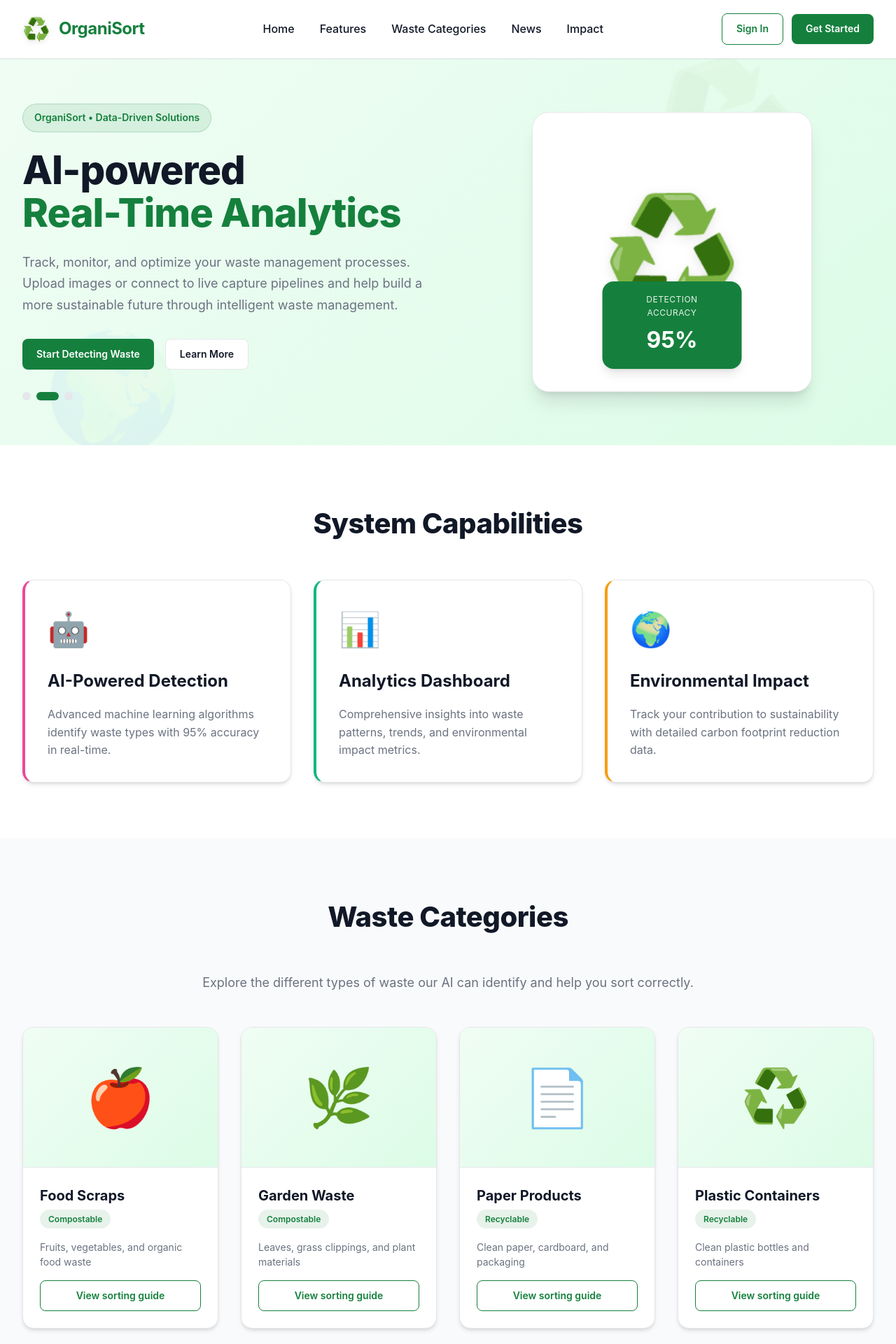
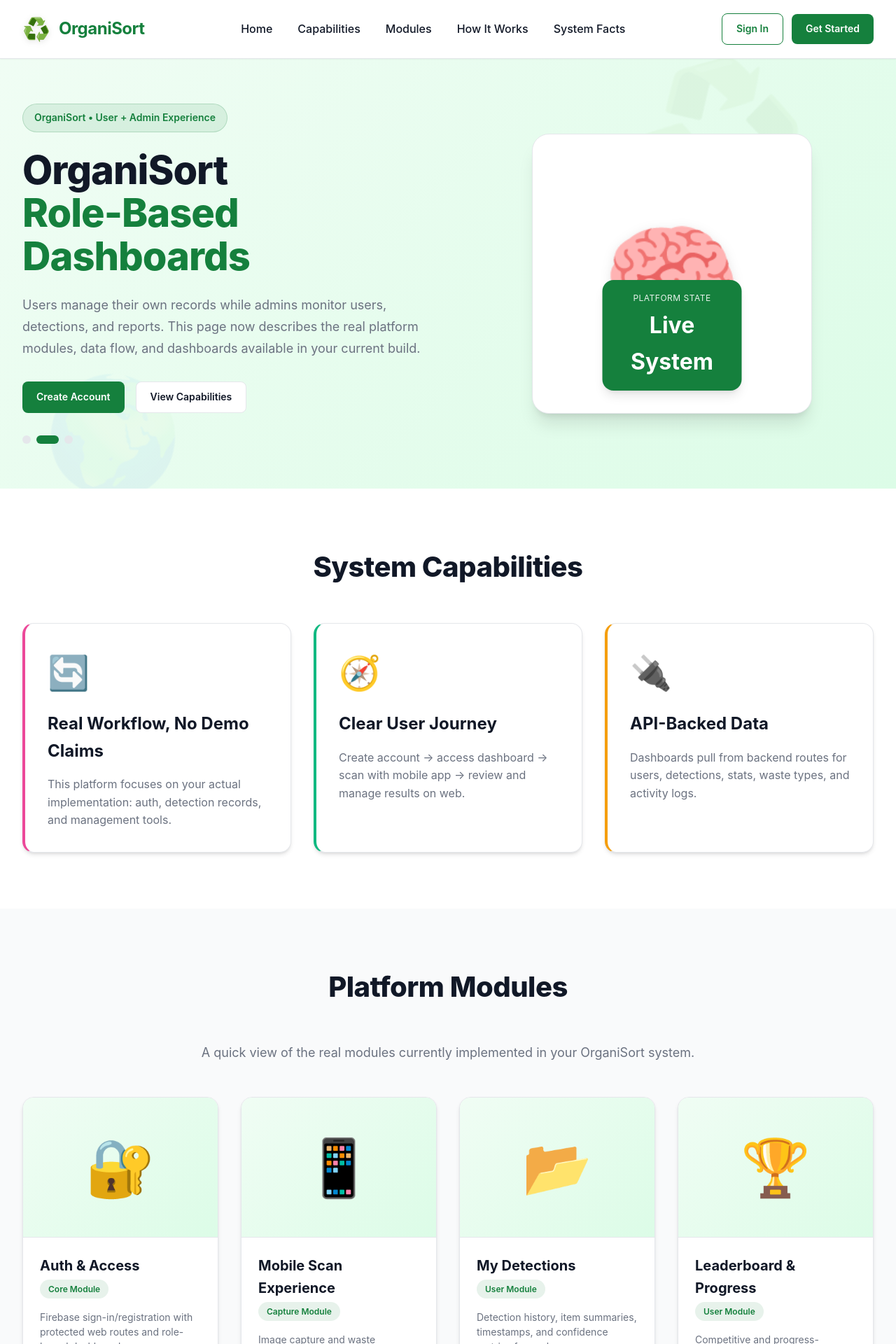
Before and after one commit to ctrlv-ince/organisort, a React (Vite) app in the folder webapp/: page / in a window 1280 px wide. Shown: the top 1920 px of the page at 70% size. Built offline with nearby package versions, Linux system fonts and the light colour scheme; no server answers; the HTML template or start-up script is replaced by a standard one.

Commit message:
modified landing page content

```diff
--- a/webapp/src/pages/Index.jsx
+++ b/webapp/src/pages/Index.jsx
@@ -4,8 +4,7 @@ import '../Landing.css';
 
 /**
  * Landing Page Component - OrganiSort
- * Main landing page for organic waste detection system
- * Updated with cleaner, professional design
+ * Reflects real platform capabilities (web + mobile + admin)
  */
 const LandingPage = () => {
   const navigate = useNavigate();
@@ -15,99 +14,87 @@ const LandingPage = () => {
 
   const slides = [
     {
-      title: "Smart Waste Detection",
-      subtitle: "AI-powered organic waste identification for a sustainable future",
-      badge: "OrganiSort • Waste Management Innovation"
+      title: 'Organic Waste Detection Workflow',
+      subtitle: 'Sign in, scan on mobile, and review detection history and analytics on web',
+      badge: 'OrganiSort • Detection Platform'
     },
     {
-      title: "Real-Time Analytics",
-      subtitle: "Track, monitor, and optimize your waste management processes",
-      badge: "OrganiSort • Data-Driven Solutions"
+      title: 'Role-Based Dashboards',
+      subtitle: 'Users manage their own records while admins monitor users, detections, and reports',
+      badge: 'OrganiSort • User + Admin Experience'
     },
     {
-      title: "Make a Difference",
-      subtitle: "Join thousands contributing to environmental sustainability",
-      badge: "OrganiSort • Community Impact"
+      title: 'Connected System Architecture',
+      subtitle: 'Firebase-authenticated sessions with backend APIs and stored detection records',
+      badge: 'OrganiSort • Full-Stack System'
     }
   ];
 
-  const newsItems = [
+  const platformHighlights = [
     {
-      icon: "🤖",
-      title: "OrganiSort Launches AI-Powered Detection",
-      description: "Our new machine learning model achieves 95% accuracy in identifying organic waste materials, setting a new industry standard.",
-      date: "Feb 2026"
+      icon: '🔐',
+      title: 'Authentication & Accounts',
+      description: 'Register and log in with Firebase authentication, then access protected dashboards based on account role.',
+      detail: 'The web app gates dashboard access through protected routes and verifies profile/role data from the backend.'
     },
     {
-      icon: "👥",
-      title: "10,000+ Users Join the Movement",
-      description: "We've reached a milestone of 10,000 active users contributing to waste detection and environmental sustainability.",
-      date: "Jan 2026"
+      icon: '📱',
+      title: 'Mobile-First Scanning',
+      description: 'Waste scanning is done in the mobile app, while the web dashboard is used for review and management.',
+      detail: 'Detection records are synced and can be explored later from the web dashboard under My Detections and analytics views.'
     },
     {
-      icon: "🤝",
-      title: "Partnership with Environmental Organizations",
-      description: "OrganiSort partners with leading environmental groups to expand waste management education and awareness.",
-      date: "Dec 2025"
+      icon: '🧾',
+      title: 'Detection History',
+      description: 'Users can browse previous detections, confidence summaries, and detected waste types in one place.',
+      detail: 'The platform stores per-scan metadata including item counts and confidence metrics for historical tracking.'
     },
     {
-      icon: "📱",
-      title: "Mobile App Now Available",
-      description: "Download our mobile application for iOS and Android to detect waste on-the-go with improved camera integration.",
-      date: "Nov 2025"
-    },
-    {
-      icon: "📚",
-      title: "New Waste Categories Added",
-      description: "Expanded database now includes 50+ waste categories with detailed sorting guidelines and recycling information.",
-      date: "Oct 2025"
-    },
-    {
-      icon: "📊",
-      title: "Community Impact Report 2026",
-      description: "Our users have collectively identified over 1 million waste items, contributing to better recycling practices worldwide.",
-      date: "Sep 2025"
+      icon: '🛠️',
+      title: 'Admin Operations',
+      description: 'Admins can review users, detection activity, logs, analytics, and reporting pages from the admin portal.',
+      detail: 'The backend exposes user/detection/activity endpoints used by the admin dashboard to monitor system usage.'
     }
   ];
 
   const features = [
     {
-      icon: "🤖",
-      color: "pink",
-      title: "AI-Powered Detection",
-      description: "Advanced machine learning algorithms identify waste types with 95% accuracy in real-time.",
-      details: "Our computer vision engine analyzes images using trained models to classify organic and inorganic waste materials instantly."
+      icon: '🔄',
+      color: 'pink',
+      title: 'Real Workflow, No Demo Claims',
+      description: 'This platform focuses on your actual implementation: auth, detection records, and management tools.',
+      details: 'Landing copy now reflects what currently exists in the codebase instead of invented milestones, percentages, or partner announcements.'
     },
     {
-      icon: "📊",
-      color: "green",
-      title: "Analytics Dashboard",
-      description: "Comprehensive insights into waste patterns, trends, and environmental impact metrics.",
-      details: "Monitor your waste management efficiency with real-time dashboards, historical trends, and predictive analytics."
+      icon: '🧭',
+      color: 'green',
+      title: 'Clear User Journey',
+      description: 'Create account → access dashboard → scan with mobile app → review and manage results on web.',
+      details: 'The product flow is split intentionally between mobile capture and web-based monitoring, reports, and account controls.'
     },
     {
-      icon: "🌍",
-      color: "yellow",
-      title: "Environmental Impact",
-      description: "Track your contribution to sustainability with detailed carbon footprint reduction data.",
-      details: "See exactly how your waste sorting efforts contribute to environmental conservation and carbon reduction goals."
+      icon: '🔌',
+      color: 'yellow',
+      title: 'API-Backed Data',
+      description: 'Dashboards pull from backend routes for users, detections, stats, waste types, and activity logs.',
+      details: 'Your implementation includes authenticated REST endpoints used by both user and admin interfaces.'
     }
   ];
 
-  const stats = [
-    { number: "10,000+", label: "Active Users", icon: "👥" },
-    { number: "1M+", label: "Waste Items Detected", icon: "🗑️" },
-    { number: "95%", label: "AI Accuracy Rate", icon: "🎯" },
-    { number: "50+", label: "Waste Categories", icon: "📋" }
+  const modules = [
+    { id: 1, name: 'Auth & Access', type: 'Core Module', image: '🔐', desc: 'Firebase sign-in/registration with protected web routes and role-based dashboard access' },
+    { id: 2, name: 'Mobile Scan Experience', type: 'Capture Module', image: '📱', desc: 'Image capture and waste scanning flow handled in the mobile app experience' },
+    { id: 3, name: 'My Detections', type: 'User Module', image: '📂', desc: 'Detection history, item summaries, timestamps, and confidence metrics for each scan' },
+    { id: 4, name: 'Leaderboard & Progress', type: 'User Module', image: '🏆', desc: 'Competitive and progress-oriented views for user engagement and contribution tracking' },
+    { id: 5, name: 'Admin Analytics', type: 'Admin Module', image: '📊', desc: 'System-wide stats, users, logs, and reports for platform monitoring and oversight' },
+    { id: 6, name: 'Waste Type Insights', type: 'Admin/User Data', image: '♻️', desc: 'Aggregated waste type results and category trends from recorded detections' },
   ];
 
-  const wasteCategories = [
-    { id: 1, name: 'Food Scraps', type: 'Compostable', image: '🍎', desc: 'Fruits, vegetables, and organic food waste' },
-    { id: 2, name: 'Garden Waste', type: 'Compostable', image: '🌿', desc: 'Leaves, grass clippings, and plant materials' },
-    { id: 3, name: 'Paper Products', type: 'Recyclable', image: '📄', desc: 'Clean paper, cardboard, and packaging' },
-    { id: 4, name: 'Plastic Containers', type: 'Recyclable', image: '♻️', desc: 'Clean plastic bottles and containers' },
-    { id: 5, name: 'Glass Items', type: 'Recyclable', image: '🫙', desc: 'Glass bottles and jars' },
-    { id: 6, name: 'Mixed Waste', type: 'General', image: '🗑️', desc: 'Non-recyclable, non-compostable items' },
+  const systemFacts = [
+    { number: '2', label: 'Role Dashboards (User & Admin)', icon: '👤' },
+    { number: '5+', label: 'Detection API Endpoints', icon: '🧩' },
+    { number: '100%', label: 'Authenticated Data Access', icon: '🔒' },
+    { number: '1', label: 'Unified Detection History per User', icon: '🗃️' }
   ];
 
   // Auto-advance slides
@@ -129,10 +116,10 @@ const LandingPage = () => {
           </div>
           <nav className="desktop-nav">
             <a href="#home" className="nav-link">Home</a>
-            <a href="#features" className="nav-link">Features</a>
-            <a href="#categories" className="nav-link">Waste Categories</a>
-            <a href="#news" className="nav-link">News</a>
-            <a href="#impact" className="nav-link">Impact</a>
+            <a href="#features" className="nav-link">Capabilities</a>
+            <a href="#categories" className="nav-link">Modules</a>
+            <a href="#news" className="nav-link">How It Works</a>
+            <a href="#impact" className="nav-link">System Facts</a>
           </nav>
           <div className="header-right">
             <button
@@ -162,10 +149,10 @@ const LandingPage = () => {
       {mobileMenuOpen && (
         <div className="mobile-menu">
           <a href="#home" onClick={() => setMobileMenuOpen(false)}>Home</a>
-          <a href="#features" onClick={() => setMobileMenuOpen(false)}>Features</a>
-          <a href="#categories" onClick={() => setMobileMenuOpen(false)}>Waste Categories</a>
-          <a href="#news" onClick={() => setMobileMenuOpen(false)}>News</a>
-          <a href="#impact" onClick={() => setMobileMenuOpen(false)}>Impact</a>
+          <a href="#features" onClick={() => setMobileMenuOpen(false)}>Capabilities</a>
+          <a href="#categories" onClick={() => setMobileMenuOpen(false)}>Modules</a>
+          <a href="#news" onClick={() => setMobileMenuOpen(false)}>How It Works</a>
+          <a href="#impact" onClick={() => setMobileMenuOpen(false)}>System Facts</a>
           <button onClick={() => { navigate('/login'); setMobileMenuOpen(false); }}>Sign In</button>
           <button onClick={() => { navigate('/register'); setMobileMenuOpen(false); }}>Get Started</button>
         </div>
@@ -185,23 +172,23 @@ const LandingPage = () => {
                   {slides[currentSlide].badge}
                 </div>
                 <h1 className="hero-title">
-                  AI-powered
+                  OrganiSort
                   <br />
                   <span className="hero-title-accent">{slides[currentSlide].title}</span>
                 </h1>
                 <p className="hero-desc">
-                  {slides[currentSlide].subtitle}. Upload images or connect to live capture pipelines
-                  and help build a more sustainable future through intelligent waste management.
+                  {slides[currentSlide].subtitle}. This page now describes the real platform modules,
+                  data flow, and dashboards available in your current build.
                 </p>
                 <div className="hero-buttons">
                   <button
                     onClick={() => navigate('/register')}
                     className="btn-primary"
                   >
-                    Start Detecting Waste
+                    Create Account
                   </button>
                   <a href="#features" className="hero-button-secondary">
-                    Learn More
+                    View Capabilities
                   </a>
                 </div>
                 {/* Slide Indicators */}
@@ -217,10 +204,10 @@ const LandingPage = () => {
               </div>
               <div className="hero-right">
                 <div className="hero-image-card">
-                  <div className="hero-fruit-display">♻️</div>
+                  <div className="hero-fruit-display">🧠</div>
                   <div className="hero-price-badge">
-                    <div className="hero-price-label">Detection Accuracy</div>
-                    <div className="hero-price-value">95%</div>
+                    <div className="hero-price-label">Platform State</div>
+                    <div className="hero-price-value">Live System</div>
                   </div>
                 </div>
               </div>
@@ -254,20 +241,20 @@ const LandingPage = () => {
           </div>
         </section>
 
-        {/* Waste Categories Section */}
+        {/* Platform Modules Section */}
         <section id="categories" className="shop">
           <div className="container-pro">
             <div className="shop-header">
               <div className="shop-title">
-                <h2 className="section-title">Waste Categories</h2>
+                <h2 className="section-title">Platform Modules</h2>
                 <p>
-                  Explore the different types of waste our AI can identify and help you sort correctly.
+                  A quick view of the real modules currently implemented in your OrganiSort system.
                 </p>
               </div>
             </div>
 
             <div className="products-grid">
-              {wasteCategories.map(cat => (
+              {modules.map((cat) => (
                 <article key={cat.id} className="product-card">
                   <div className="product-image">
                     {cat.image}
@@ -283,7 +270,7 @@ const LandingPage = () => {
                     </div>
                     <p className="product-desc">{cat.desc}</p>
                     <button className="btn-outline product-button">
-                      View sorting guide
+                      Included in current build
                     </button>
                   </div>
                 </article>
@@ -292,20 +279,21 @@ const LandingPage = () => {
           </div>
         </section>
 
-        {/* News Section */}
+        {/* How It Works Section */}
         <section id="news" className="analyze">
           <div className="container-pro">
             <h2 className="section-title" style={{ marginBottom: '2rem', color: '#15803d' }}>
-              Latest News & Updates
+              How OrganiSort Works Today
             </h2>
             <div className="news-grid">
-              {newsItems.map((item, index) => (
+              {platformHighlights.map((item, index) => (
                 <div key={index} className="news-card">
                   <div className="news-icon">{item.icon}</div>
                   <div className="news-content">
-                    <div className="news-date">{item.date}</div>
+                    <div className="news-date">Current</div>
                     <h3 className="news-title">{item.title}</h3>
                     <p className="news-desc">{item.description}</p>
+                    <p className="news-desc" style={{ marginTop: '0.5rem' }}>{item.detail}</p>
                   </div>
                 </div>
               ))}
@@ -316,9 +304,9 @@ const LandingPage = () => {
         {/* Stats/Impact Section */}
         <section id="impact" className="features" style={{ background: '#f9fafb' }}>
           <div className="container-pro">
-            <h2 className="section-title">Our Impact</h2>
+            <h2 className="section-title">System Facts</h2>
             <div className="stats-grid">
-              {stats.map((stat, index) => (
+              {systemFacts.map((stat, index) => (
                 <div key={index} className="stat-card">
                   <div className="stat-icon">{stat.icon}</div>
                   <div className="stat-number">{stat.number}</div>
@@ -333,14 +321,14 @@ const LandingPage = () => {
         <section className="cta-section">
           <div className="container-pro">
             <div className="cta-content">
-              <h2>Ready to Make a Difference?</h2>
-              <p>Join thousands of users contributing to a more sustainable future through intelligent waste management.</p>
+              <h2>Ready to Use Your Actual OrganiSort System?</h2>
+              <p>Create an account, access your dashboard, and manage your real detection data.</p>
               <div className="cta-buttons">
                 <button
                   onClick={() => navigate('/register')}
                   className="btn-primary btn-large"
                 >
-                  Get Started Free
+                  Get Started
                 </button>
                 <button
                   onClick={() => navigate('/login')}
@@ -363,7 +351,7 @@ const LandingPage = () => {
               <div className="footer-logo">♻️ OrganiSort</div>
               <p className="footer-desc">
                 Organic Waste Detection & Management System.
-                AI-powered solutions for sustainable waste management and environmental conservation.
+                Built with authenticated dashboards, detection history, and admin monitoring tools.
               </p>
             </div>
 
@@ -371,44 +359,40 @@ const LandingPage = () => {
             <div className="footer-col">
               <h3 className="footer-title">Quick Links</h3>
               <a href="#home" className="footer-link">Home</a>
-              <a href="#features" className="footer-link">Features</a>
-              <a href="#categories" className="footer-link">Waste Categories</a>
-              <a href="#news" className="footer-link">News</a>
+              <a href="#features" className="footer-link">Capabilities</a>
+              <a href="#categories" className="footer-link">Modules</a>
+              <a href="#news" className="footer-link">How It Works</a>
               <button onClick={() => navigate('/register')} className="footer-link">Sign Up</button>
             </div>
 
             {/* Resources */}
             <div className="footer-col">
               <h3 className="footer-title">Resources</h3>
-              <a href="#guides" className="footer-link">User Guides</a>
-              <a href="#faq" className="footer-link">FAQ</a>
-              <a href="#api" className="footer-link">API Documentation</a>
-              <a href="#blog" className="footer-link">Blog</a>
+              <a href="/login" className="footer-link">Login</a>
+              <a href="/register" className="footer-link">Register</a>
+              <a href="/dashboard" className="footer-link">Dashboard</a>
+              <a href="#impact" className="footer-link">System Facts</a>
             </div>
 
             {/* Contact */}
             <div className="footer-col">
-              <h3 className="footer-title">Contact</h3>
+              <h3 className="footer-title">Project Note</h3>
               <p className="footer-contact">
-                <strong>Business Address:</strong><br />
-                123 Green Street<br />
-                Eco District<br />
-                Metro Manila, Philippines
+                This landing page now avoids fabricated milestones and placeholder marketing claims.
               </p>
               <p className="footer-contact">
-                Email: info@organissort.com<br />
-                Phone: +63 (2) 1234-5678
+                It reflects the actual web/mobile/admin behavior in your current implementation.
               </p>
             </div>
           </div>
 
           <div className="footer-bottom">
             <div className="footer-links">
-              <a href="#privacy">Privacy Policy</a>
+              <a href="#home">Home</a>
               <span>•</span>
-              <a href="#terms">Terms of Service</a>
+              <a href="#features">Capabilities</a>
               <span>•</span>
-              <a href="#contact">Contact</a>
+              <a href="#impact">System Facts</a>
             </div>
             <div className="footer-copyright">
               © {new Date().getFullYear()} OrganiSort. All rights reserved.
```
Also changed, not shown: webapp/src/pages/admin/AnalyticsPage.jsx (+185 -33 lines).
